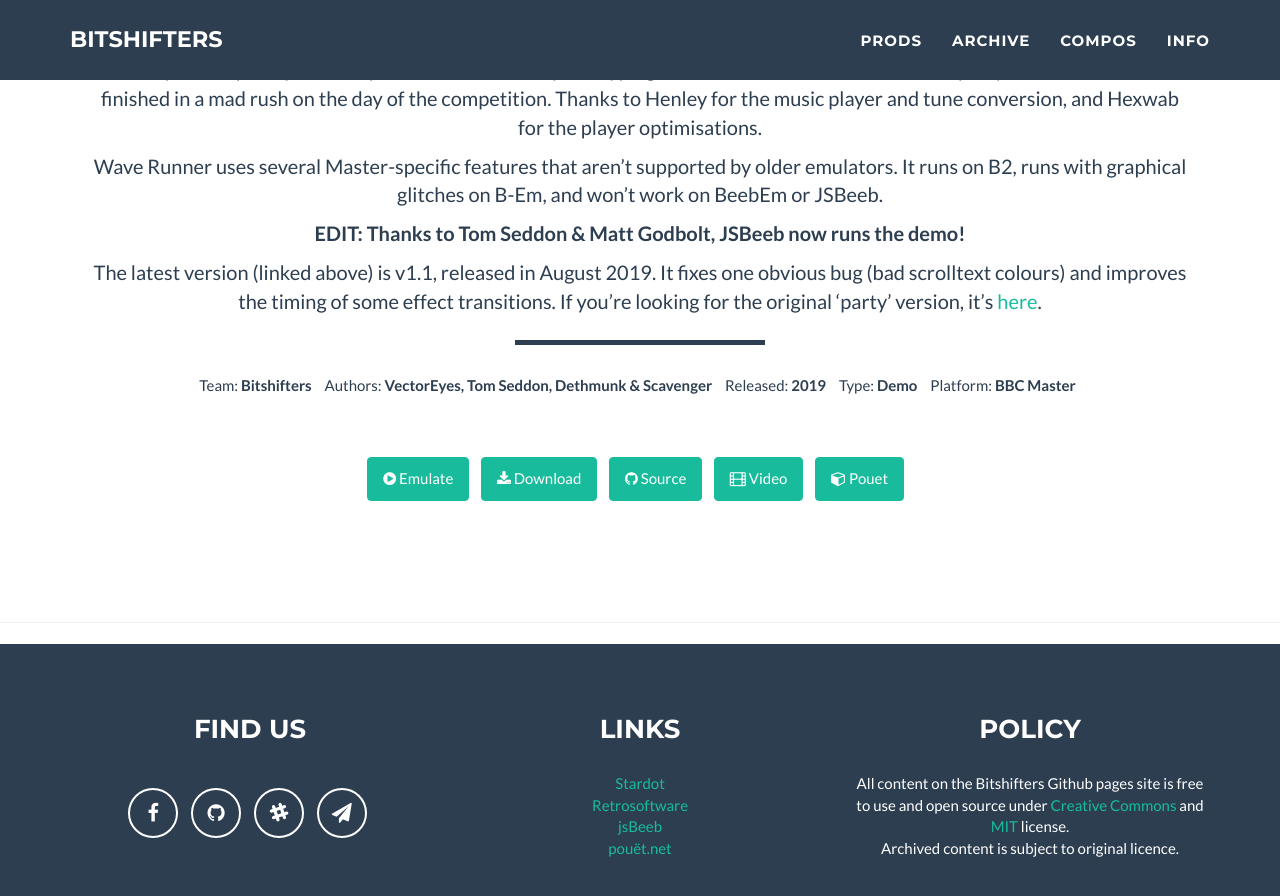
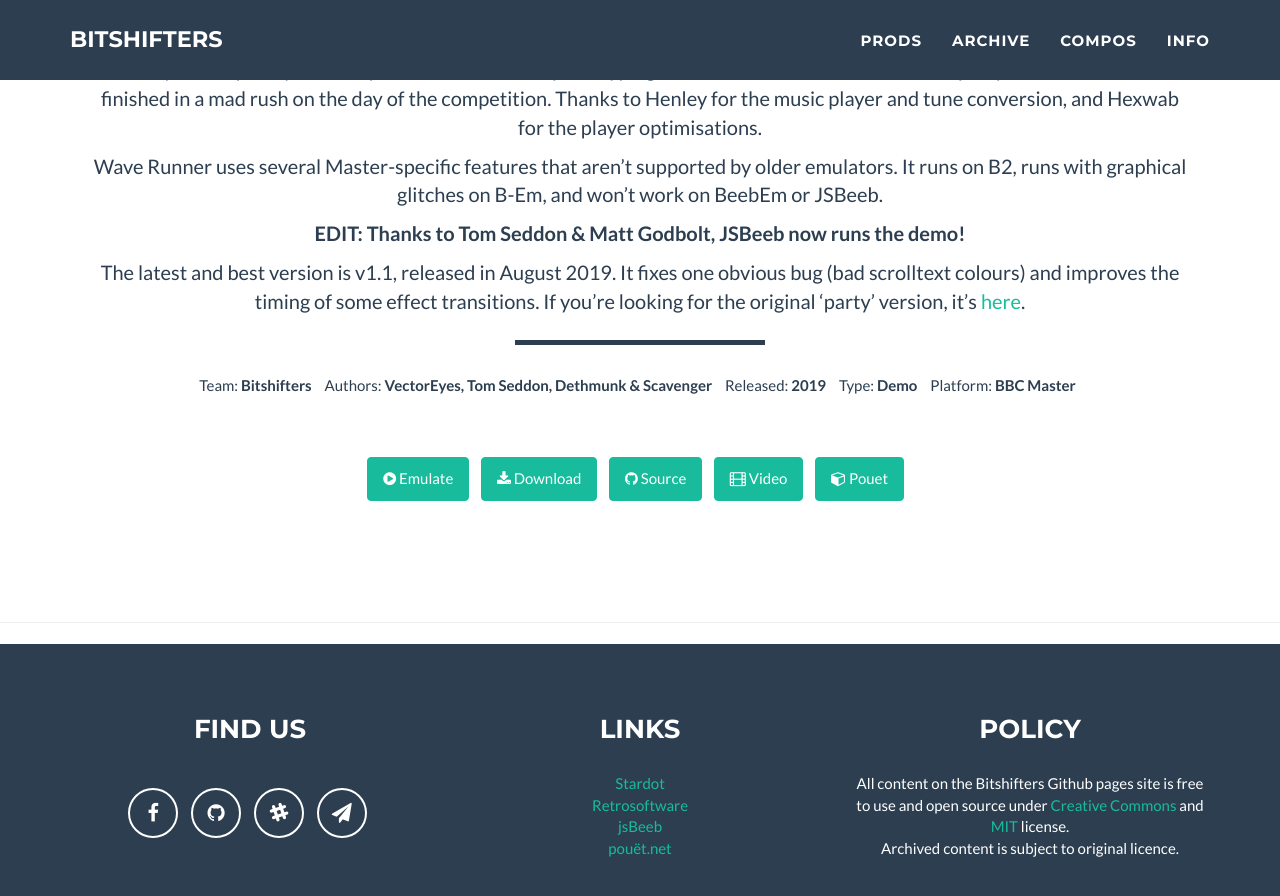
Before and after one commit to bitshifters/bitshifters.github.io, a Jekyll site: the page built from _posts/prods/2019-06-23-bs-wave-runner.md, in a window 1280 px wide and 900 px high, scrolled down 1003 px. Shown: the top 896 px of the window. Built offline with Jekyll 4.4.1, drawn with Linux system fonts in a browser that asks for light colours.

Commit message:
Fixed bad link in Wave Runner production page.

```diff
--- a/_posts/prods/2019-06-23-bs-wave-runner.md
+++ b/_posts/prods/2019-06-23-bs-wave-runner.md
@@ -30,4 +30,4 @@
 
 **EDIT: Thanks to Tom Seddon & Matt Godbolt, JSBeeb now runs the demo!**
 
-The latest version (linked above) is v1.1, released in August 2019. It fixes one obvious bug (bad scrolltext colours) and improves the timing of some effect transitions. If you're looking for the original 'party' version, it's [here](https://github.com/bitshifters/wave-runner).
+The latest and best version is v1.1, released in August 2019. It fixes one obvious bug (bad scrolltext colours) and improves the timing of some effect transitions. If you're looking for the original 'party' version, it's [here](https://bitshifters.github.io/content/bs-wave-runner.ssd).
```
